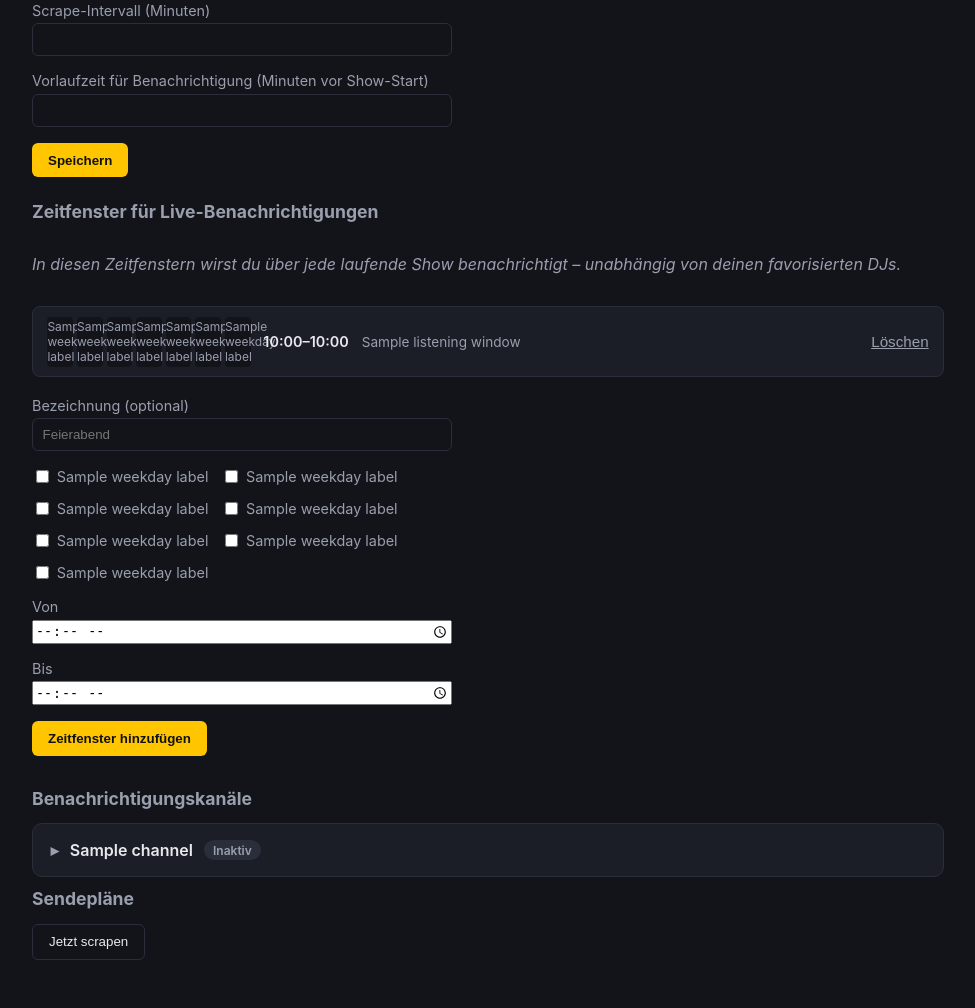
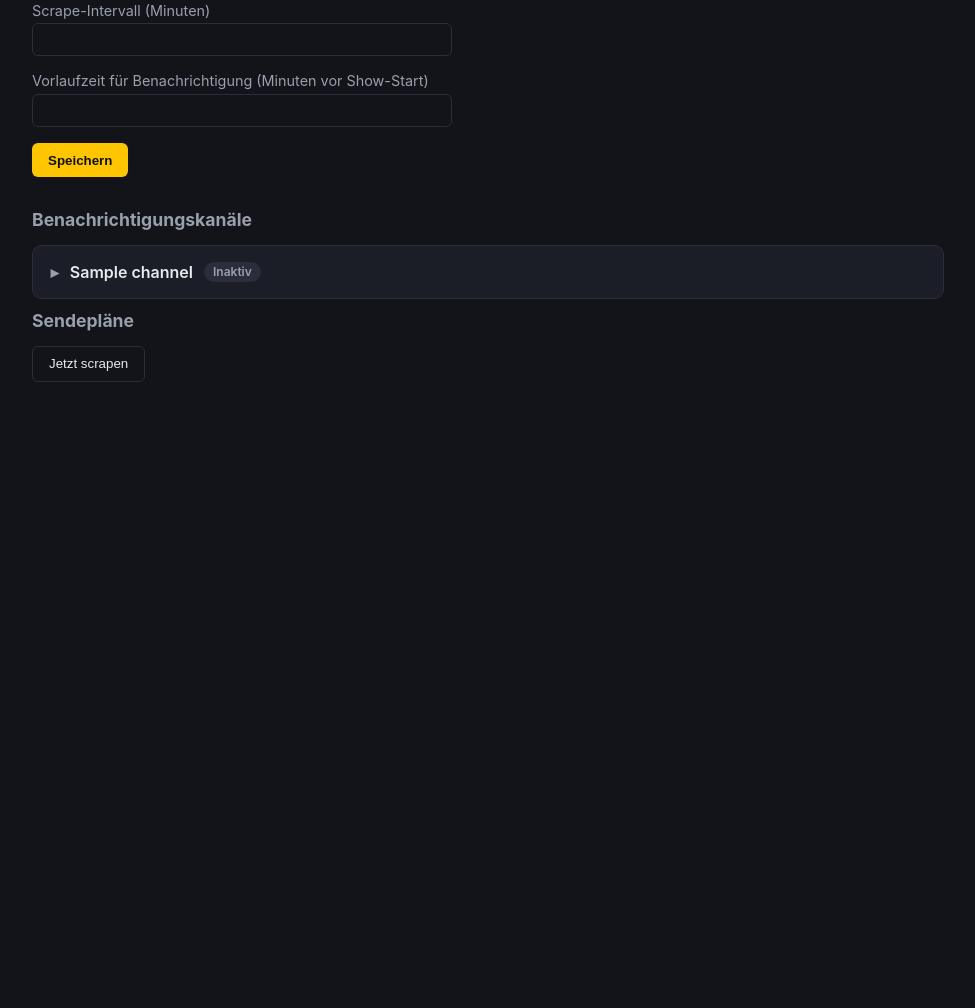
Before and after one commit to steven-streller/BaseAlert, a FastAPI app: template app/templates/settings.html in a window 1280 px wide. Shown: the part 169-1177 px from the top of the page, without its empty margins (152-1127 px from the left). After the commit the page ends 551 px from the top, so only its background shows below. Run offline with FastAPI, Linux system fonts and the light colour scheme; the template is opened without the code that fills it: most values are stand-ins (such as "Sample title", 1, 10 or a date in 2020); parts of the project's set-up code (start-up, migrations or seed data) failed here and were passed over.

Commit message:
Move listening windows to their own page
Zeitfenster get a dedicated /windows page (like /djs) instead of living
inside Settings:

- GET /windows renders the new windows.html (list + add form)
- POST /windows and /windows/{id}/delete replace the old
  /settings/windows* routes
- Settings page no longer fetches/renders listening windows
- Nav gets a "Zeitfenster" link between DJs and Einstellungen

Co-Authored-By: Claude Sonnet 5 <noreply@anthropic.com>

```diff
--- a/app/main.py
+++ b/app/main.py
@@ -295,9 +295,72 @@ def toggle_favorite(request: Request, dj_id: int, current_user: User = Depends(r
     )
 
 
-# --- Settings -----------------------------------------------------------------
+# --- Listening windows ---------------------------------------------------------
 
 WEEKDAY_SHORT_LABELS = ["Mo", "Di", "Mi", "Do", "Fr", "Sa", "So"]
+
+
+@app.get("/windows")
+def windows_page(request: Request, saved: str = "", current_user: User = Depends(require_user)):
+    with Session(engine) as session:
+        listening_windows = session.exec(
+            select(ListeningWindow).where(ListeningWindow.user_id == current_user.id)
+        ).all()
+    return templates.TemplateResponse(
+        "windows.html",
+        {
+            "request": request,
+            "active": "windows",
+            "current_user": current_user,
+            "listening_windows": listening_windows,
+            "weekday_labels": WEEKDAY_SHORT_LABELS,
+            "flash": "Zeitfenster aktualisiert." if saved else None,
+        },
+    )
+
+
+@app.post("/windows")
+async def create_listening_window(request: Request, current_user: User = Depends(require_user)):
+    form = await request.form()
+    weekdays = form.getlist("weekdays")
+    start_raw = str(form.get("start_time", ""))
+    end_raw = str(form.get("end_time", ""))
+    label = str(form.get("label", "")).strip() or None
+
+    if not weekdays or not start_raw or not end_raw:
+        return RedirectResponse(url="/windows", status_code=303)
+
+    start_time = time.fromisoformat(start_raw)
+    end_time = time.fromisoformat(end_raw)
+    if start_time >= end_time:
+        return RedirectResponse(url="/windows", status_code=303)
+
+    with Session(engine) as session:
+        session.add(
+            ListeningWindow(
+                user_id=current_user.id,
+                label=label,
+                weekdays=",".join(sorted(weekdays)),
+                start_time=start_time,
+                end_time=end_time,
+            )
+        )
+        session.commit()
+
+    return RedirectResponse(url="/windows?saved=1", status_code=303)
+
+
+@app.post("/windows/{window_id}/delete")
+def delete_listening_window(window_id: int, current_user: User = Depends(require_user)):
+    with Session(engine) as session:
+        window = session.get(ListeningWindow, window_id)
+        if window and window.user_id == current_user.id:
+            session.delete(window)
+            session.commit()
+    return RedirectResponse(url="/windows?saved=1", status_code=303)
+
+
+# --- Settings -----------------------------------------------------------------
 
 # checkbox settings keys that are absent from form data when unchecked
 CHANNEL_CHECKBOX_FIELDS = {
@@ -319,14 +382,9 @@ def settings_page(
         settings["notify_lead_minutes"] = get_user_setting(session, current_user.id, "notify_lead_minutes")
         for key in list(CHANNEL_CHECKBOX_FIELDS) + [f"{c}_enabled" for c in CHANNELS] + CHANNEL_TEXT_KEYS:
             settings[key] = get_user_setting(session, current_user.id, key)
-        listening_windows = session.exec(
-            select(ListeningWindow).where(ListeningWindow.user_id == current_user.id)
-        ).all()
 
     flash = None
-    if saved == "windows":
-        flash = "Zeitfenster aktualisiert."
-    elif saved:
+    if saved:
         label = CHANNELS[saved]["label"] if saved in CHANNELS else "Allgemein"
         flash = f"„{label}“ gespeichert."
     elif tested == "ok":
@@ -344,8 +402,6 @@ def settings_page(
             "current_user": current_user,
             "settings": settings,
             "channels": CHANNELS,
-            "listening_windows": listening_windows,
-            "weekday_labels": WEEKDAY_SHORT_LABELS,
             "flash": flash,
         },
     )
@@ -376,47 +432,6 @@ async def save_settings(request: Request, current_user: User = Depends(require_u
     return RedirectResponse(url=f"/settings?saved={section}#{section}", status_code=303)
 
 
-@app.post("/settings/windows")
-async def create_listening_window(request: Request, current_user: User = Depends(require_user)):
-    form = await request.form()
-    weekdays = form.getlist("weekdays")
-    start_raw = str(form.get("start_time", ""))
-    end_raw = str(form.get("end_time", ""))
-    label = str(form.get("label", "")).strip() or None
-
-    if not weekdays or not start_raw or not end_raw:
-        return RedirectResponse(url="/settings?saved=windows#windows", status_code=303)
-
-    start_time = time.fromisoformat(start_raw)
-    end_time = time.fromisoformat(end_raw)
-    if start_time >= end_time:
-        return RedirectResponse(url="/settings?saved=windows#windows", status_code=303)
-
-    with Session(engine) as session:
-        session.add(
-            ListeningWindow(
-                user_id=current_user.id,
-                label=label,
-                weekdays=",".join(sorted(weekdays)),
-                start_time=start_time,
-                end_time=end_time,
-            )
-        )
-        session.commit()
-
-    return RedirectResponse(url="/settings?saved=windows#windows", status_code=303)
-
-
-@app.post("/settings/windows/{window_id}/delete")
-def delete_listening_window(window_id: int, current_user: User = Depends(require_user)):
-    with Session(engine) as session:
-        window = session.get(ListeningWindow, window_id)
-        if window and window.user_id == current_user.id:
-            session.delete(window)
-            session.commit()
-    return RedirectResponse(url="/settings?saved=windows#windows", status_code=303)
-
-
 @app.post("/settings/test/{channel}")
 def test_notification(channel: str, current_user: User = Depends(require_user)):
     if channel not in CHANNELS:
--- a/app/templates/base.html
+++ b/app/templates/base.html
@@ -14,6 +14,7 @@
         {% if current_user %}
         <a href="/" class="{{ 'active' if active == 'dashboard' else '' }}">Dashboard</a>
         <a href="/djs" class="{{ 'active' if active == 'djs' else '' }}">DJs</a>
+        <a href="/windows" class="{{ 'active' if active == 'windows' else '' }}">Zeitfenster</a>
         <a href="/settings" class="{{ 'active' if active == 'settings' else '' }}">Einstellungen</a>
         <span class="nav-user">{{ current_user.email }}</span>
         <form method="post" action="/logout" class="nav-logout">
--- a/app/templates/settings.html
+++ b/app/templates/settings.html
@@ -18,57 +18,6 @@
             <input type="number" min="1" name="notify_lead_minutes" value="{{ settings.notify_lead_minutes }}" />
         </label>
         <button class="primary" type="submit">Speichern</button>
-    </form>
-</section>
-
-<section class="settings-section" id="windows">
-    <h2>Zeitfenster für Live-Benachrichtigungen</h2>
-    <p class="empty">
-        In diesen Zeitfenstern wirst du über jede laufende Show benachrichtigt –
-        unabhängig von deinen favorisierten DJs.
-    </p>
-
-    {% if listening_windows %}
-    <div class="window-list">
-        {% for w in listening_windows %}
-        <div class="window-row">
-            <span class="window-days">
-                {% for d in range(7) %}
-                    <span class="day-chip {{ 'active' if d in w.weekday_set() else '' }}">{{ weekday_labels[d] }}</span>
-                {% endfor %}
-            </span>
-            <span class="window-time">{{ w.start_time.strftime('%H:%M') }}–{{ w.end_time.strftime('%H:%M') }}</span>
-            {% if w.label %}<span class="window-label">{{ w.label }}</span>{% endif %}
-            <form method="post" action="/settings/windows/{{ w.id }}/delete">
-                <button class="link-button" type="submit">Löschen</button>
-            </form>
-        </div>
-        {% endfor %}
-    </div>
-    {% endif %}
-
-    <form class="settings-form" method="post" action="/settings/windows">
-        <label>
-            Bezeichnung (optional)
-            <input type="text" name="label" placeholder="Feierabend" />
-        </label>
-        <div class="weekday-picker">
-            {% for d in range(7) %}
-            <label class="weekday-checkbox">
-                <input type="checkbox" name="weekdays" value="{{ d }}" />
-                {{ weekday_labels[d] }}
-            </label>
-            {% endfor %}
-        </div>
-        <label>
-            Von
-            <input type="time" name="start_time" required />
-        </label>
-        <label>
-            Bis
-            <input type="time" name="end_time" required />
-        </label>
-        <button class="primary" type="submit">Zeitfenster hinzufügen</button>
     </form>
 </section>
 
```
Also changed, not shown: app/templates/windows.html (added, +54 -0 lines), README.md.
